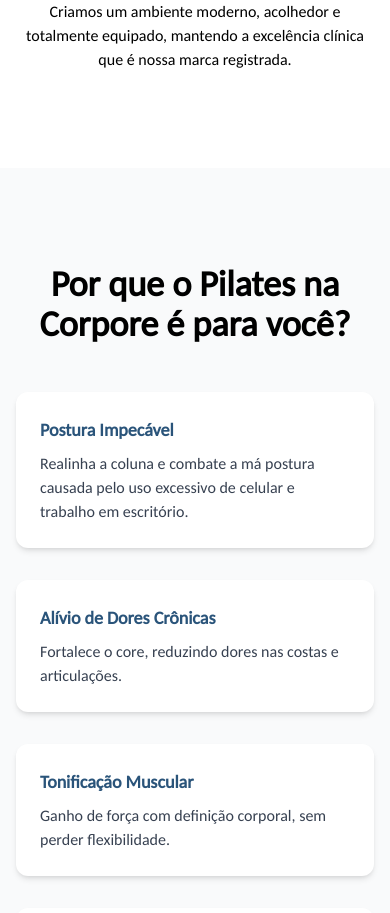
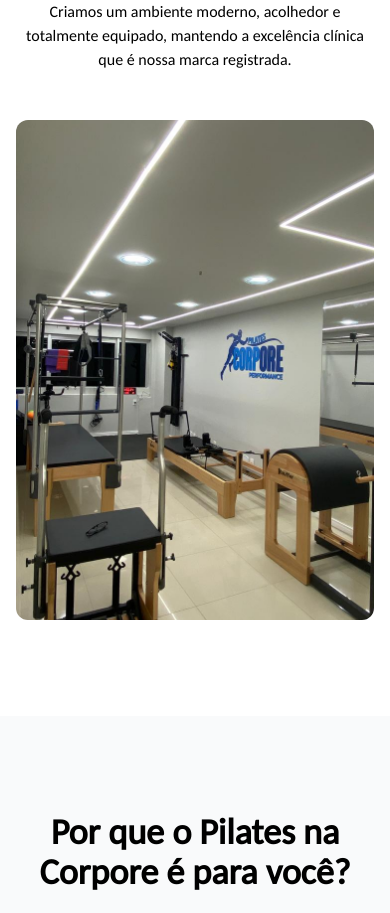
Before and after one commit to lucassdantas/corporetorre, a Next.js app: page /pilates in a window 390 px wide. Shown: the part 1000-1913 px from the top of the page. Built offline with nearby package versions, Linux system fonts and the light colour scheme.

Commit message:
add pilates img and fix row and col alignment on mobile

```diff
--- a/src/app/pilates/page.tsx
+++ b/src/app/pilates/page.tsx
@@ -3,7 +3,7 @@
 import { SuperTitle } from '@/components/SuperTitle'
 import { Button } from '@/components/common/Button'
 import Image from 'next/image'
-import pilatesImg from '@/assets/placeholder.png'
+import pilatesImg from '@/assets/pilates/pilates-corporetorre-norte-shopping.jpg'
 import { pilatesWpp } from '@/utils/informations/contact-info'
 
 export default function page (){
@@ -35,7 +35,7 @@
 
       {/* SOBRE */}
       <Section className=''>
-        <div className=" gap-12 items-center py-24 text-center ">
+        <div className="flex lg:flex-row flex-col gap-12 items-center py-24 lg:text-left text-center ">
           <div>
             <SuperTitle>Uma nova experiência</SuperTitle>
             <Title>O mesmo padrão de qualidade</Title>
@@ -57,11 +57,11 @@
             </p>
           </div>
 
-          {/* <Image
+           <Image
             src={pilatesImg}
             alt="Estúdio Corpore Pilates"
-            className="rounded-xl object-fit max-w-[350px] mx-auto lg:mx-0"
-          /> */}
+            className="rounded-xl object-fit object-cover max-w-[500px] w-full max-h-[500px] mx-auto lg:mx-0"
+          />
         </div>
       </Section>
 
```
Also changed, not shown: src/assets/pilates/pilates-corporetorre-norte-shopping.jpg (added).
